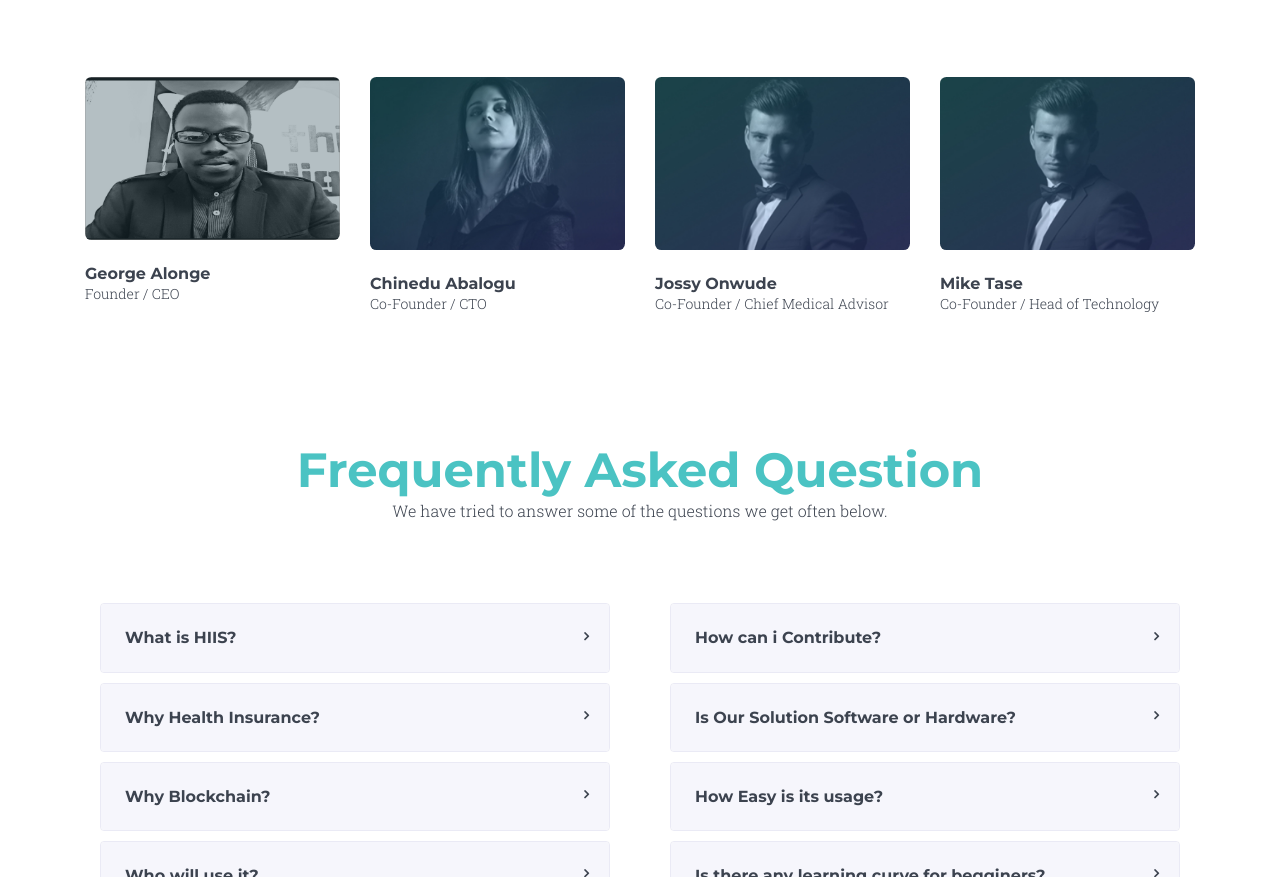
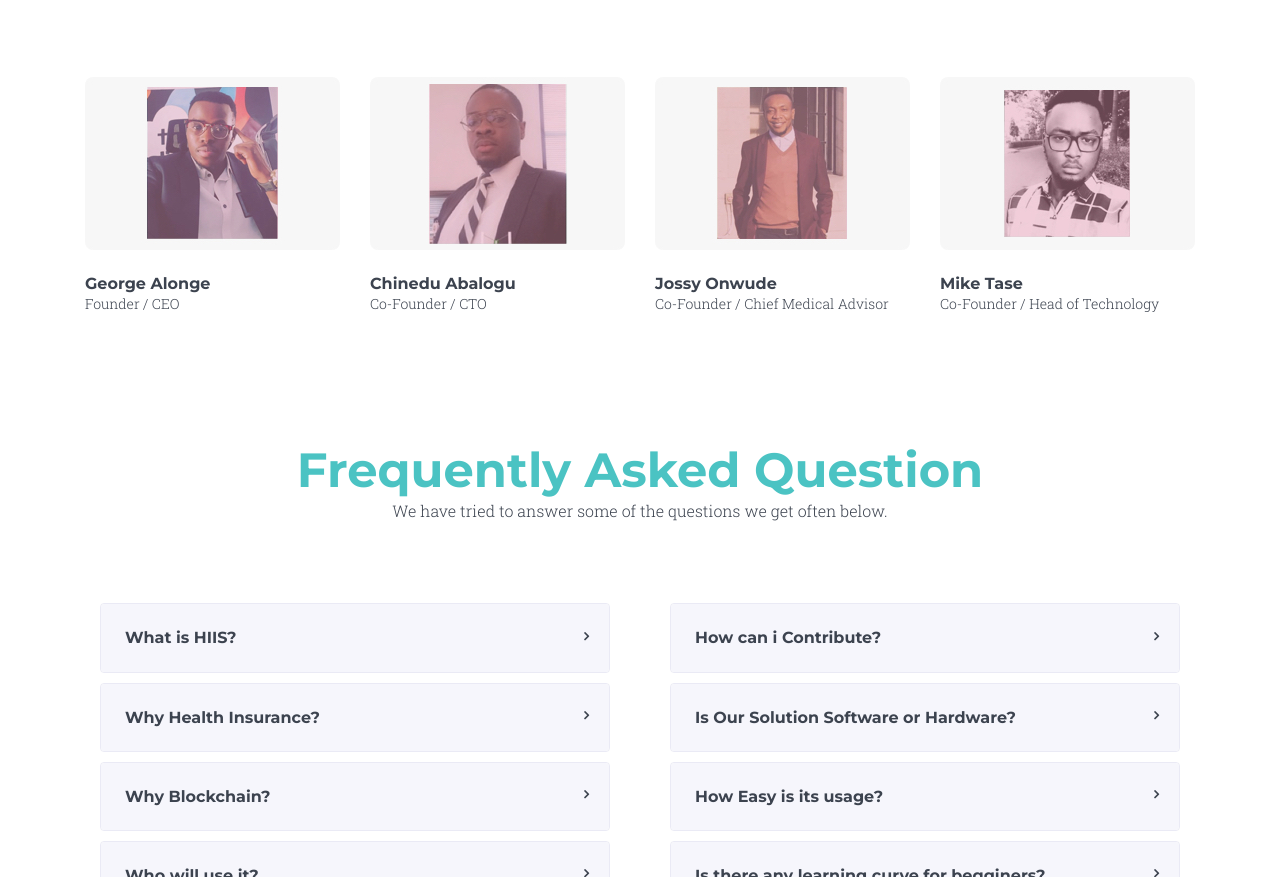
Before and after one commit to hiisnigeria/hiis, a plain HTML site: page index.html in a window 1280 px wide. Shown: the part 3327-4204 px from the top of the page. Drawn offline with Linux system fonts and the light colour scheme; files whose address does not match are found by name.

Commit message:
team page updated

```diff
--- a/index.html
+++ b/index.html
@@ -260,22 +260,22 @@
             </div><!--section title-->
             <div class="row text-md-left text-center">
                 <div class="col-md-3" >
-                    <img class="rounded mb-md-0 mb-3" src="assets/img/hiis-team-1.png" alt=""/>
+                    <img class="rounded mb-md-0 mb-3" src="assets/img/george.jpg" alt=""/>
                     <h6 class="mt-md-4 mb-0">George Alonge</h6>
                     <p class="sm-txt">Founder / CEO</p>
                 </div>
                 <div class="col-md-3" >
-                    <img class="rounded mb-md-0 mb-3" src="assets/img/team1.jpg" alt=""/>
+                    <img class="rounded mb-md-0 mb-3" src="assets/img/prince.jpg" alt=""/>
                     <h6 class="mt-md-4 mb-0">Chinedu Abalogu</h6>
                     <p class="sm-txt">Co-Founder / CTO</p>
                 </div>
                   <div class="col-md-3" >
-                    <img class="rounded mb-md-0 mb-3" src="assets/img/team3.jpg" alt=""/>
+                    <img class="rounded mb-md-0 mb-3" src="assets/img/jossy.jpg" alt=""/>
                     <h6 class="mt-md-4 mb-0">Jossy Onwude</h6>
                     <p class="sm-txt">Co-Founder / Chief Medical Advisor</p>
                 </div>
                 <div class="col-md-3" >
-                    <img class="rounded mb-md-0 mb-3" src="assets/img/team3.jpg" alt=""/>
+                    <img class="rounded mb-md-0 mb-3" src="assets/img/mike.jpg" alt=""/>
                     <h6 class="mt-md-4 mb-0">Mike Tase</h6>
                     <p class="sm-txt">Co-Founder / Head of Technology</p>
                 </div>
```
Also changed, not shown: assets/img/george.jpg (added), assets/img/jossy.jpg (added), assets/img/mike.jpg (added), assets/img/prince.jpg (added).
